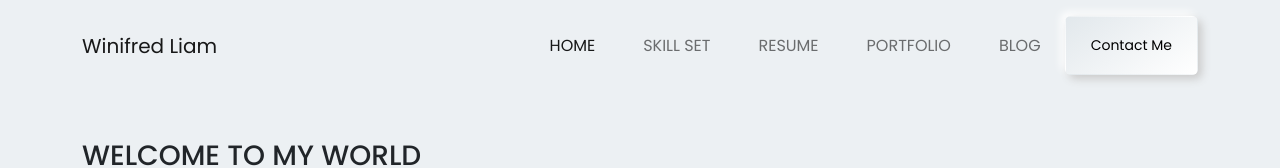
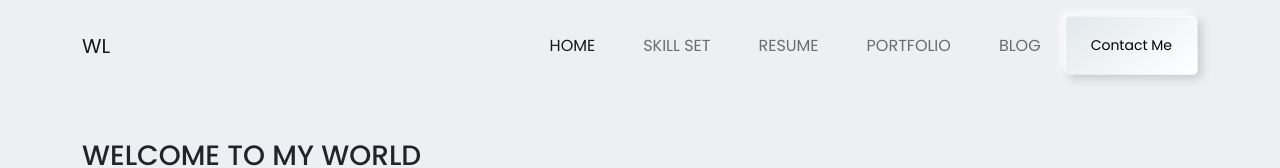
Before and after one commit to TimmyIsANerd/winifred_liam, a Next.js app: page / in a window 1280 px wide. Shown: the top 168 px of the page. Built offline with nearby package versions, Linux system fonts and the light colour scheme.

Commit message:
updated nav brand

```diff
--- a/component/Nav/Navbar.js
+++ b/component/Nav/Navbar.js
@@ -5,7 +5,7 @@ const NavBar = () => {
     <nav className="navbar py-3 navbar-expand-lg navbar-light bg-transparent">
       <div className="container">
         <a className="navbar-brand text-bold" href="#">
-          Winifred Liam
+          WL
         </a>
         <button
           className="navbar-toggler"
```
